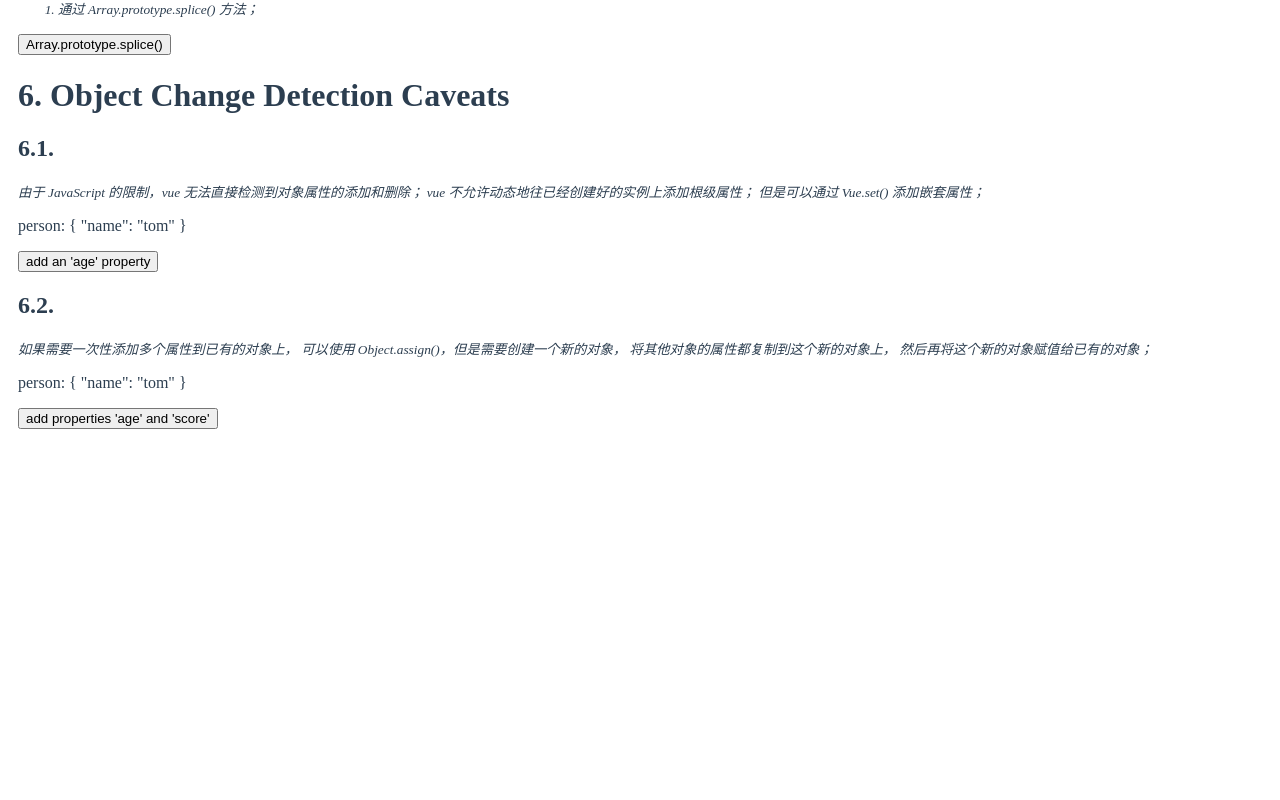
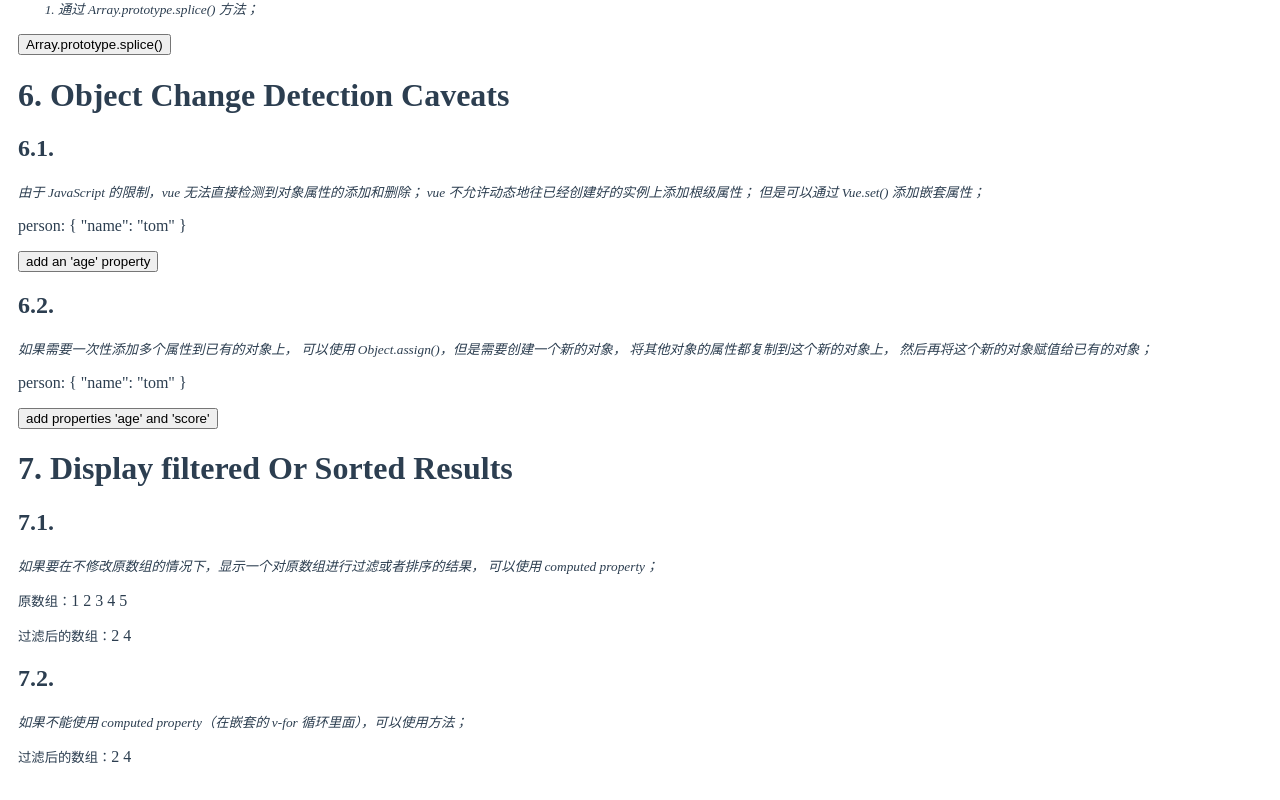
Before and after one commit to luotaoyeah/learning-vue, a Vue app: page /#/guide/list-rendering in a window 1280 px wide. Shown: the part 2244-3044 px from the top of the page. Before the commit the page ends 2691 px from the top, so only its background shows below. Built offline with nearby package versions, Linux system fonts and the light colour scheme.

Commit message:
v-for: display filtered or sorted results

```diff
--- a/src/doc/guide/list-rendering/v-for/index.vue
+++ b/src/doc/guide/list-rendering/v-for/index.vue
@@ -8,6 +8,7 @@
     <VForArrayChangeDetection></VForArrayChangeDetection>
     <VForCaveats></VForCaveats>
     <VForObjectChangeDetectionCaveats></VForObjectChangeDetectionCaveats>
+    <VForDisplayFilteredOrSortedResults></VForDisplayFilteredOrSortedResults>
   </div>
 </template>
 <script>
@@ -17,6 +18,7 @@ import VForWithKey from "./v-for-key";
 import VForArrayChangeDetection from "./v-for-array-change-detection";
 import VForCaveats from "./v-for-caveat";
 import VForObjectChangeDetectionCaveats from "./v-for-object-change-detection-caveat";
+import VForDisplayFilteredOrSortedResults from "./v-for-display-filtered-or-sorted-results";
 
 export default {
   data() {
@@ -28,7 +30,8 @@ export default {
     VForWithKey,
     VForArrayChangeDetection,
     VForCaveats,
-    VForObjectChangeDetectionCaveats
+    VForObjectChangeDetectionCaveats,
+    VForDisplayFilteredOrSortedResults
   }
 };
 </script>
--- /dev/null
+++ b/src/doc/guide/list-rendering/v-for/v-for-display-filtered-or-sorted-results.vue
@@ -0,0 +1,67 @@
+<template>
+  <div>
+    <h1>7. Display filtered Or Sorted Results</h1>
+    <h2>7.1.</h2>
+    <p>
+      <small>
+        <i>
+          如果要在不修改原数组的情况下，显示一个对原数组进行过滤或者排序的结果，
+          可以使用 computed property；
+        </i>
+      </small>
+    </p>
+    <p>
+      <small>原数组：</small>
+      <span
+        v-for="item in array01"
+        :key="item"
+      >{{item}}
+      </span>
+    </p>
+    <p>
+      <small>过滤后的数组：</small>
+      <span
+        v-for="item in evenArray01"
+        :key="item"
+      >{{item}}
+      </span>
+    </p>
+    <h2>7.2.</h2>
+    <p>
+      <small>
+        <i>
+          如果不能使用 computed property（在嵌套的 v-for 循环里面），可以使用方法；
+        </i>
+      </small>
+    </p>
+    <p>
+      <small>过滤后的数组：</small>
+      <span
+        v-for="item in evenArray02()"
+        :key="item"
+      >{{item}}
+      </span>
+    </p>
+  </div>
+</template>
+<script>
+export default {
+  data() {
+    return {
+      array01: [1, 2, 3, 4, 5]
+    };
+  },
+  computed: {
+    evenArray01() {
+      return this.array01.filter(item => item % 2 === 0);
+    }
+  },
+  methods: {
+    evenArray02() {
+      return this.array01.filter(item => item % 2 === 0);
+    }
+  }
+};
+</script>
+<style scoped>
+</style>
```
